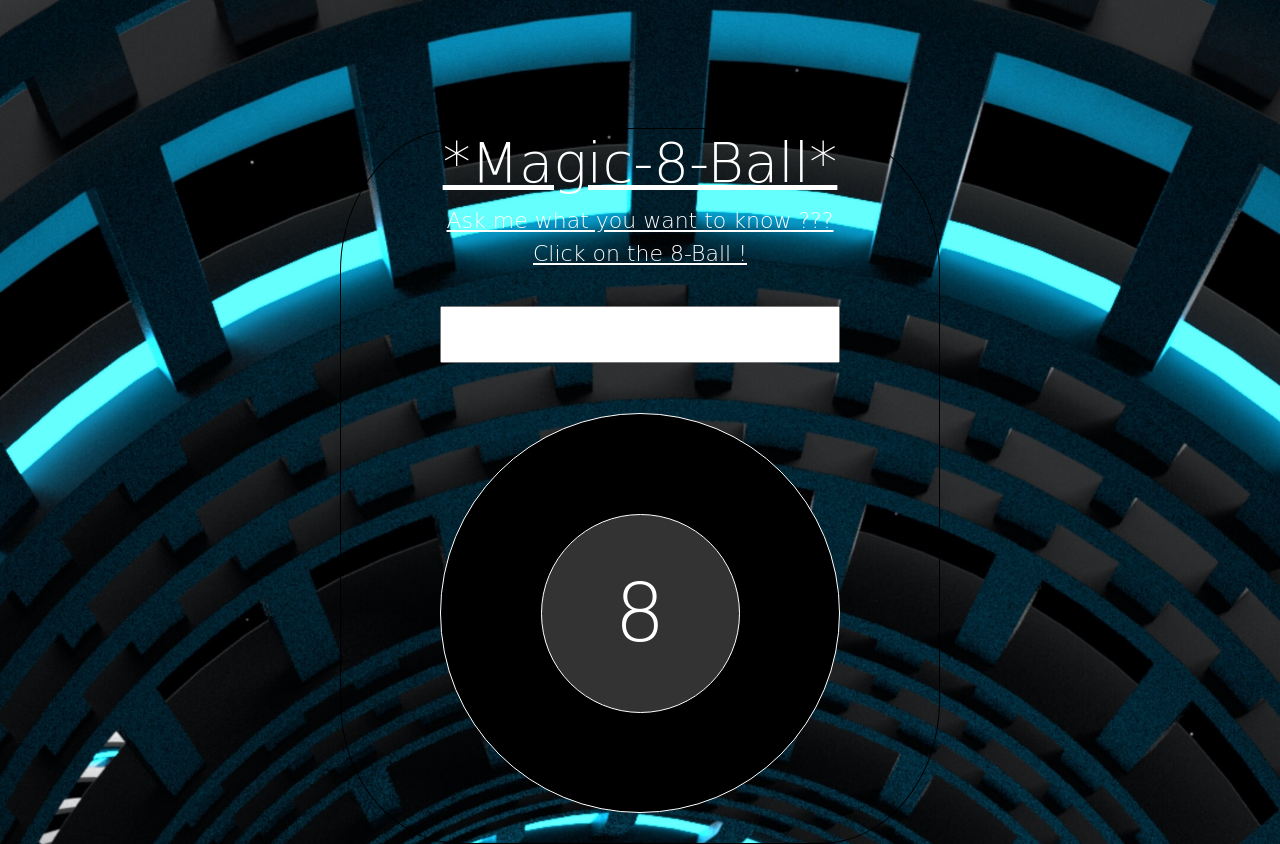
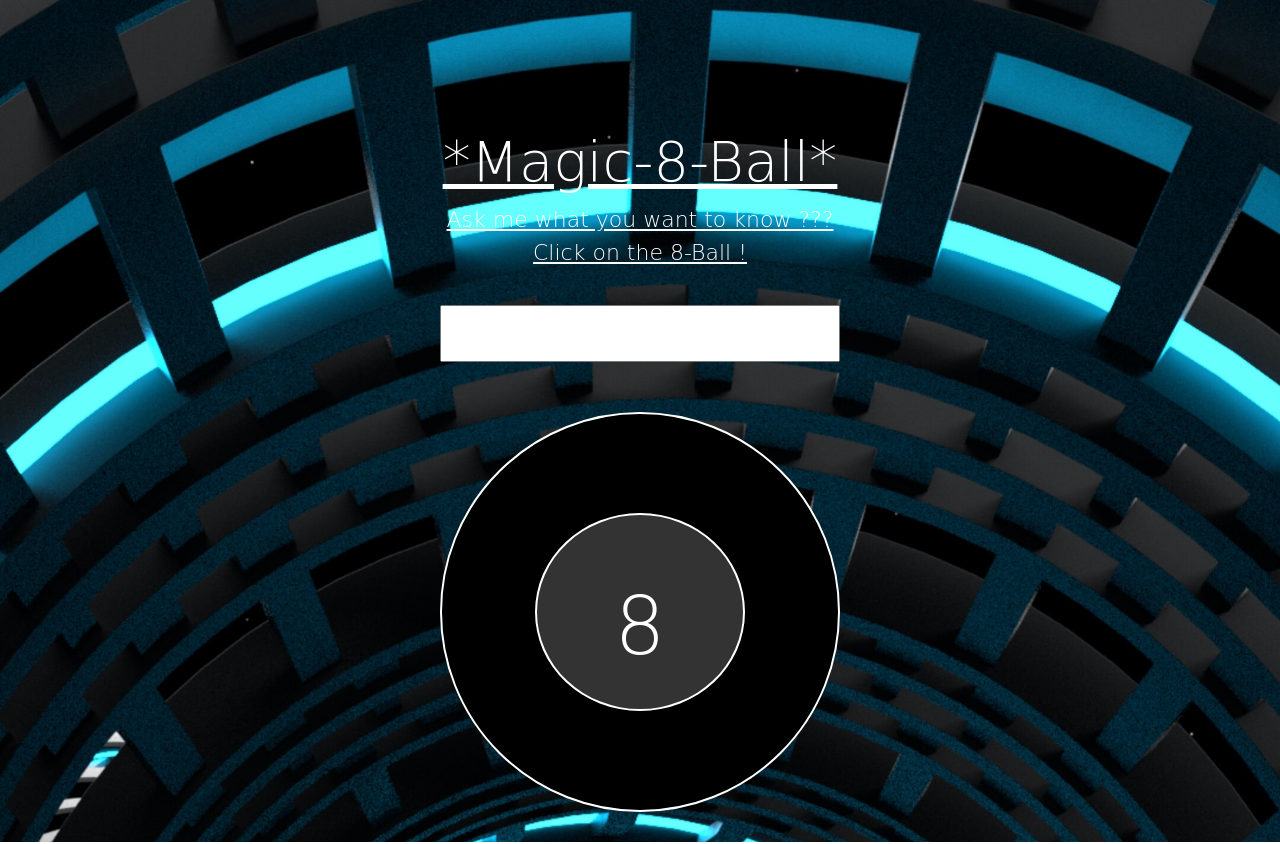
Before and after one commit to ebotello911/Magic-8-Ball, a plain HTML site: page index.html in a window 1280 px wide. Drawn offline with nearby package versions, Linux system fonts and the light colour scheme; a web font is replaced by a local one.

Commit message:
added more style

```diff
--- a/styles.css
+++ b/styles.css
@@ -12,13 +12,13 @@ body, html{
   }
 
 #content {
- z-index: -1 ;
+ /* z-index: -1 ; */
  /* background-color: aliceblue; */
  width: 600px;
  margin: 0 auto;
  margin-top: 10%;
- border-radius: 20%;
- border: 1px solid black;
+ /* border-radius: 20%; */
+ /* border: 1px solid black;        */
  text-align: center;
  font-family: 'Helvetica Neue', arial;
  font-weight: 100;
@@ -30,7 +30,7 @@ h1, p {
 }
 div.eight-ball {
   background-color: black;
-  border: 1px solid white;
+  border: 2px solid white;
   border-radius: 50%;
   width: 400px;
   height: 400px;
@@ -41,21 +41,21 @@ div.eight-ball {
 
 div.answer {
   background-color: #333;
-  border: 1px solid white;
+  border: 2px solid white;
   border-radius: 50%;
-  width: 50%;
+  width: 53%;
   height: 50%;
   margin: 25% auto;
 }
 
 p#eight {
   font-size: 5em;
-  margin: 20% auto;
+  margin: 25% auto;
   color: white;
 }
 
 p#answer {
-  padding: 23px;
+  padding: 20px;
   color: rgb(236, 1, 1);
   letter-spacing: 2px;
   font-size:20px;
```
Also changed, not shown: JScript.js (+7 -2 lines).
